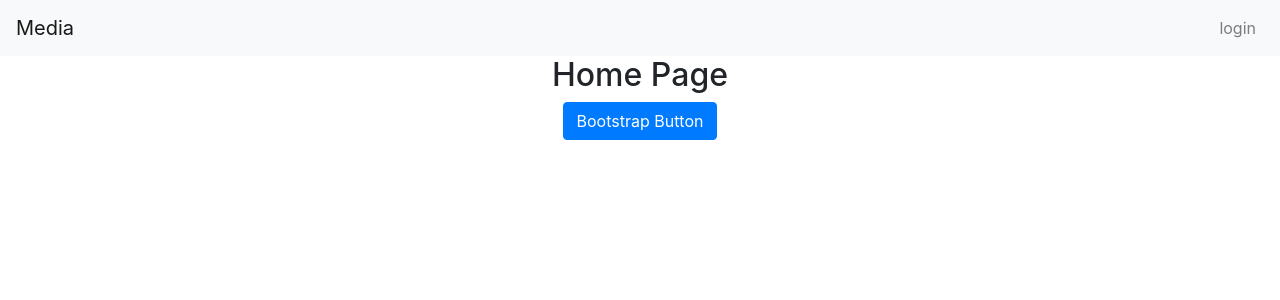
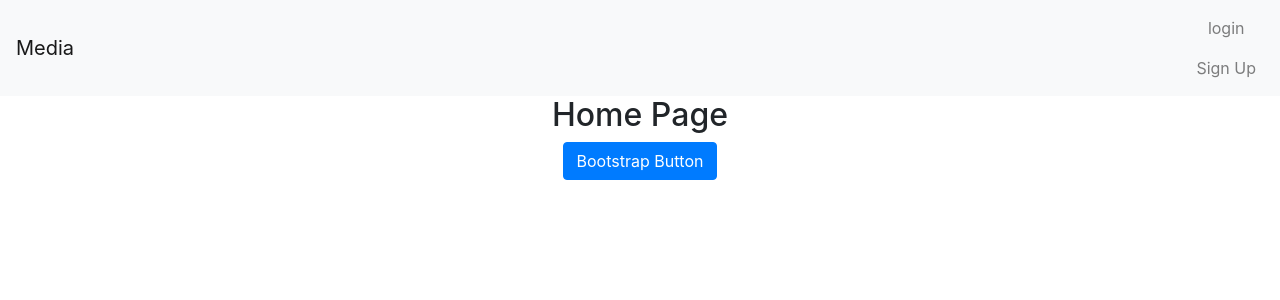
Before and after one commit to lacyjpr/media, a React (Create React App) app in the folder client/: page / in a window 1280 px wide. Shown: the top 300 px of the page. Built offline with nearby package versions, Linux system fonts and the light colour scheme; no server answers.

Commit message:
Stacking issue

```diff
--- a/client/src/components/Header/Header.js
+++ b/client/src/components/Header/Header.js
@@ -19,9 +19,9 @@ import './Header.css';
 const Header = () => {
   return (
     <header>
-      <Navbar color="light" light expand="xs">
+      <Navbar color="light" light expand="xl">
         <NavbarBrand href="/">Media</NavbarBrand>
-        <Nav className="ml-auto" navbar>
+        <Nav className="ml-auto nav" navbar>
           <AuthConsumer>
             {({ isAuth, login, logout }) => (
               <div>
@@ -29,6 +29,13 @@ const Header = () => {
                   {!isAuth && (
                     <NavLink href="#" onClick={login}>
                       login
+                    </NavLink>
+                  )}
+                </NavItem>
+                <NavItem>
+                  {!isAuth && (
+                    <NavLink tag={Link} to="/signup">
+                      Sign Up
                     </NavLink>
                   )}
                 </NavItem>
```
